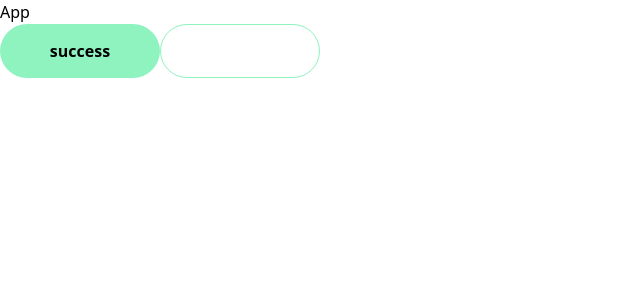
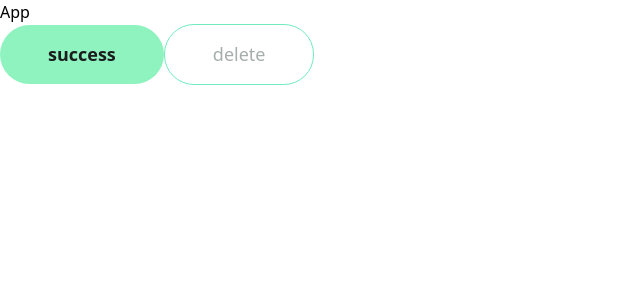
Before and after one commit to devcourse-team3-popcon/popcon, a React (Vite) app: page / in a window 1280 px wide. Shown: the top 300 px of the page, without its empty margins (0-640 px from the left). Built offline with nearby package versions, Linux system fonts and the light colour scheme.

Commit message:
🎨 버튼컴포넌트 스타일 수정

```diff
--- a/src/components/common/Button.tsx
+++ b/src/components/common/Button.tsx
@@ -11,11 +11,11 @@ export default function ButtonComponent({
 }: ButtonProps) {
   const variantClasses: Record<Variant, string> = {
     success:
-      "w-[160px] h-[54px] rounded-[30px] bg-[#8EF3BF] text-black font-bold cursor-pointer",
+      "px-[48px] py-[16px] rounded-[30px] bg-[#8EF3BF] text-[#1B1C1E] text-[18px] font-bold cursor-pointer",
     delete:
-      "w-[160px] h-[54px] rounded-[30px] border border-[#8EF3BF] text-white font-bold cursor-pointer",
+      "px-[48px] py-[16px] rounded-[30px] border border-[#71EBBE] text-[#A7AFAB] text-[18px] cursor-pointer",
     default:
-      "w-[153px] h-[53px] rounded-[30px] border border-white text-white font-bold cursor-pointer",
+      "px-[48px] py-[16px] rounded-[30px] border border-[#8B8B8B] text-[#8B8B8B] text-[18px] cursor-pointer",
   };
 
   return (
```
